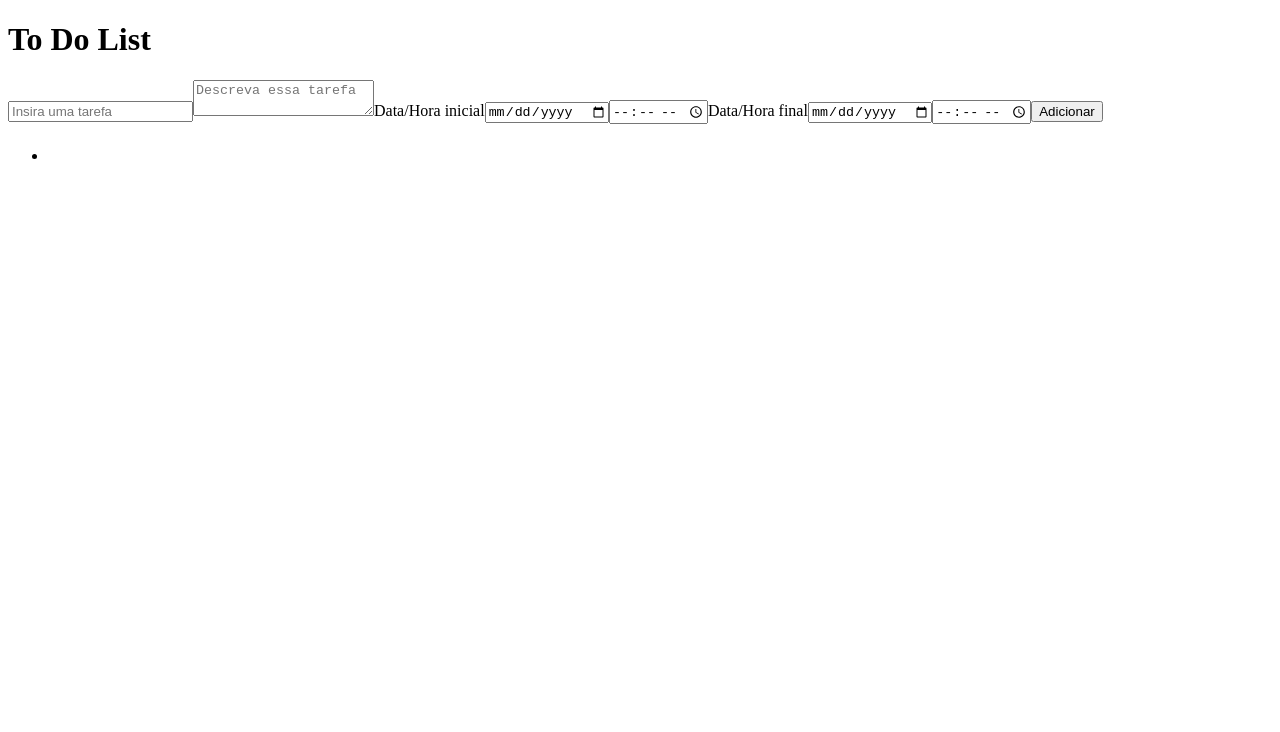
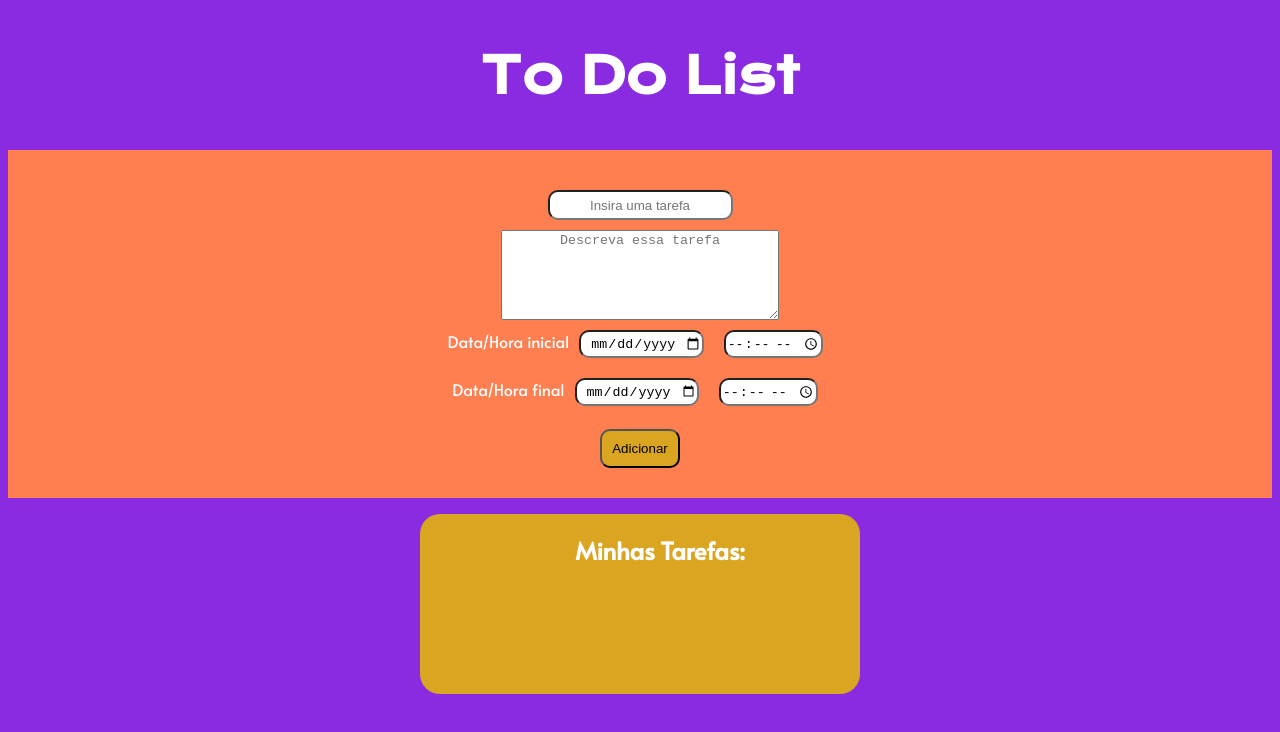
Before and after one commit to vivihumpheys/React-teste-grifon, a React (Create React App) app in the folder teste-typescript/: page / in a window 1280 px wide. Shown: the top 732 px of the page. Built offline with nearby package versions, Linux system fonts and the light colour scheme.

Commit message:
inserção de estilo ok

```diff
--- a/teste-typescript/public/index.html
+++ b/teste-typescript/public/index.html
@@ -3,6 +3,7 @@
   <head>
     <meta charset="utf-8" />
     <link rel="icon" href="%PUBLIC_URL%/favicon.ico" />
+    <link href="https://fonts.googleapis.com/css2?family=Alata&family=Krona+One&display=swap" rel="stylesheet">
     <meta name="viewport" content="width=device-width, initial-scale=1" />
     <meta name="theme-color" content="#000000" />
     <meta
--- /dev/null
+++ b/teste-typescript/src/App.css
@@ -0,0 +1,12 @@
+body{
+    background-color: blueviolet;
+    color: white;
+    font-family: 'Alata', sans-serif;
+}
+
+h1{
+    text-align: center;
+    font-family: 'Krona One', sans-serif;
+    font-size: 50px;
+    padding: 10px;
+}
--- a/teste-typescript/src/App.tsx
+++ b/teste-typescript/src/App.tsx
@@ -1,5 +1,6 @@
 import React from 'react';
 import Form from '../src/components/Form';
+import './App.css';
 
 function App() {
   return (
--- a/teste-typescript/src/components/Form/index.tsx
+++ b/teste-typescript/src/components/Form/index.tsx
@@ -59,7 +59,7 @@ export default class Form extends Component<Props, State> {
     this.setState({ finalTime: value });
   }
 
-  handleSubmit(e: any) {
+  handleClick(e: any) {
     e.preventDefault();
     let inputToDo: string = this.state.inputToDo;
     let newItems: any = this.state.toDoList.concat(inputToDo);
@@ -85,7 +85,7 @@ export default class Form extends Component<Props, State> {
     } = this.state;
     return (
       <main>
-        <form>
+        <form className="mainForm-container">
           <Input
             onChange={(e: any) => this.handleChangeToDo(e)}
             type="text"
@@ -94,11 +94,13 @@ export default class Form extends Component<Props, State> {
             value={this.state.inputToDo}
           />
           <textarea
+            className="inputForm-textarea"
             onChange={(e: any) => this.handleChangeDescription(e)}
             name="inputDescription"
             placeholder="Descreva essa tarefa"
             value={this.state.inputDescription}
           />
+          <div>
             <label htmlFor="initialDate">Data/Hora inicial</label>
             <Input
               onChange={(e: any) => this.handleChangeInitialDate(e)}
@@ -114,6 +116,8 @@ export default class Form extends Component<Props, State> {
               placeholder=""
               value={this.state.initialTime}
             />
+          </div>
+          <div>
             <label htmlFor="finalDate">Data/Hora final</label>
             <Input
               onChange={(e: any) => this.handleChangeFinalDate(e)}
@@ -129,21 +133,32 @@ export default class Form extends Component<Props, State> {
               placeholder=""
               value={this.state.finalTime}
             />
-          <button type="submit" onSubmit={(e: any) => this.handleSubmit(e)}>
+          </div>
+          <button
+            className="buttonForm-submit"
+            type="submit"
+            onClick={(e: any) => this.handleClick(e)}
+          >
             Adicionar
           </button>
         </form>
-
-        <ul>
-          <li>
+        <div className="toDoList-container--box">
+          <ul className="toDoList-container">
+            <h2>Minhas Tarefas:</h2>
+            <li className="toDoList-item">
               <h3>{inputToDo}</h3>
               <p>{inputDescription}</p>
+              <div className="toDoList-item--dateTime">
                 <h4>{initialDate}</h4>
                 <h5>{initialTime}</h5>
+              </div>
+              <div className="toDoList-item--dateTime">
                 <h4>{finalDate}</h4>
                 <h5>{finalTime}</h5>
+              </div>
             </li>
           </ul>
+        </div>
 
         {/* <ToDoList>
         item:string={inputToDo}
--- a/teste-typescript/src/components/Form/styles.css
+++ b/teste-typescript/src/components/Form/styles.css
@@ -0,0 +1,53 @@
+.mainForm-container{
+    display: flex;
+    flex-direction: column;
+    justify-content: center;
+    align-items: center;
+    margin-top: 30px;
+    padding: 30px;
+    background-color: coral;
+}
+
+.inputForm-textarea{
+    text-align: center;
+    width: 272px;
+    height: 84px;
+   }
+
+.buttonForm-submit{
+    padding: 10px;
+    background-color: goldenrod;
+    border-radius: 10px;
+    margin-top: 13px;
+}
+
+.buttonForm-submit:hover{
+  font-weight: bold;
+}
+
+
+
+.toDoList-container--box{
+    display: flex;
+    justify-content: center;
+}
+
+.toDoList-container{
+    display: flex;
+    flex-direction: column;
+    justify-content: center;
+    align-items: center;
+    background-color: goldenrod;
+    width: 400px;
+    border-radius: 20px;
+}
+
+.toDoList-item{
+    list-style: none;
+     color: black;
+  }
+
+.toDoList-item--dateTime{
+    display: flex;
+    justify-content: center;
+}
--- a/teste-typescript/src/components/Input/index.tsx
+++ b/teste-typescript/src/components/Input/index.tsx
@@ -11,7 +11,7 @@ interface Props {
 
 const Input: React.FC<Props> = ({ type, name, placeholder, value, onChange }) => {
   return (
-    <input onChange={onChange} type={type} name={name} placeholder={placeholder} value={value} />
+    <input className='inputForm' onChange={onChange} type={type} name={name} placeholder={placeholder} value={value} />
   );
 };
 
--- a/teste-typescript/src/components/Input/styles.css
+++ b/teste-typescript/src/components/Input/styles.css
@@ -0,0 +1,6 @@
+.inputForm{
+    border-radius: 10px;
+    margin: 10px;
+    height: 24px;
+    text-align: center;
+}
```
Also changed, not shown: teste-typescript/src/pages/Home/index.tsx (deleted, +0 -8 lines), teste-typescript/src/pages/Home/styles.css (deleted). Lines whose indentation alone changed are shown as unchanged.
